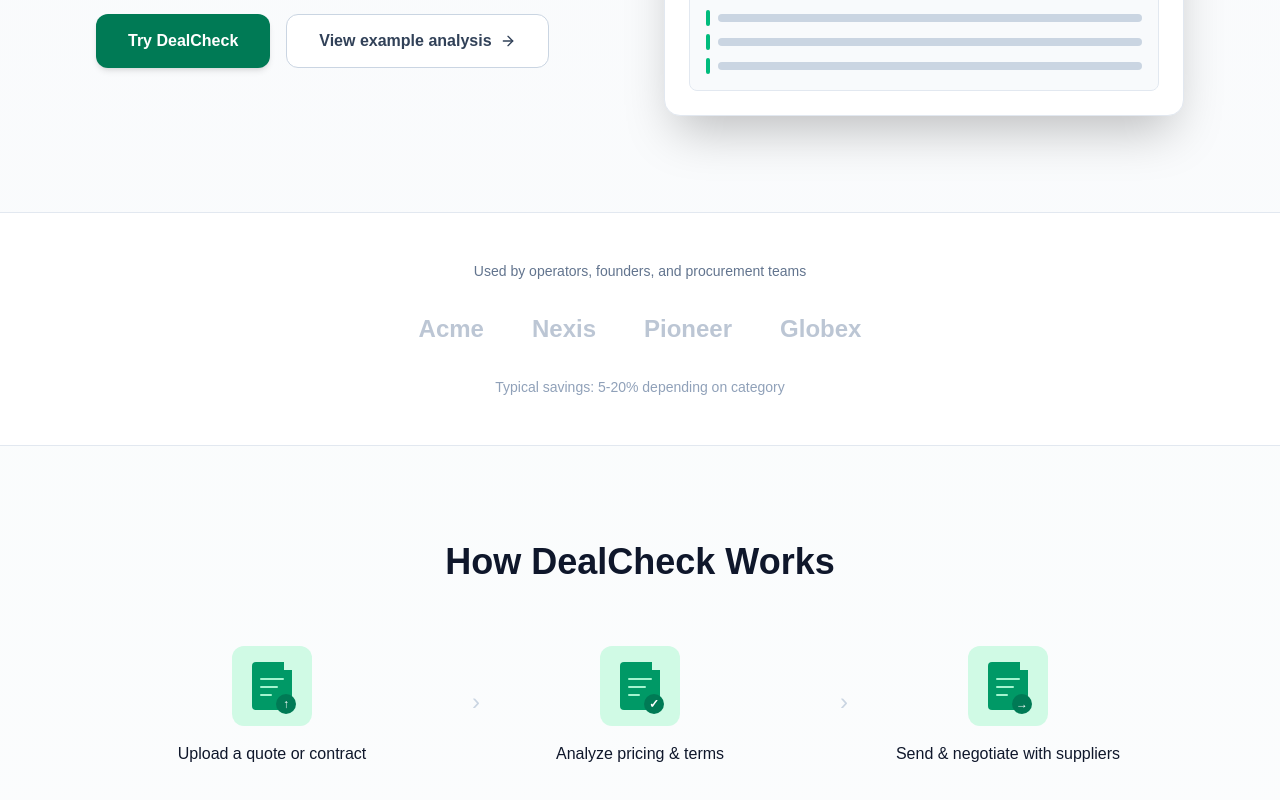
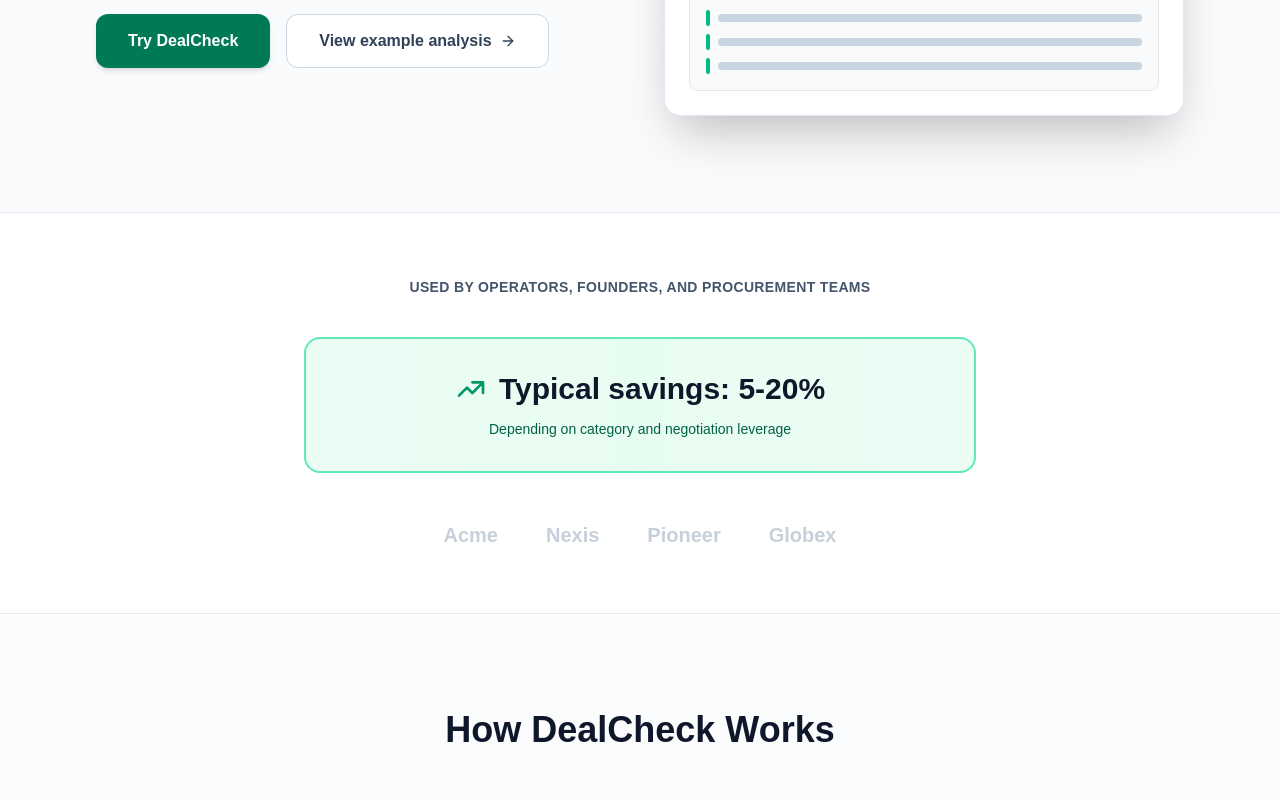
Before and after one commit to Boomchakalala/Dealcheck, a Next.js app: page / in a window 1280 px wide. Shown: the part 550-1350 px from the top of the page. Built offline with nearby package versions, Linux system fonts and the light colour scheme.

Commit message:
Sandbox autosave

```diff
--- a/src/app/page.tsx
+++ b/src/app/page.tsx
@@ -131,21 +131,34 @@
       </section>
 
       {/* Social Proof */}
-      <section className="bg-white border-y border-slate-200 py-12">
+      <section className="bg-white border-y border-slate-200 py-16">
         <div className="max-w-6xl mx-auto px-5 sm:px-8">
-          <p className="text-center text-sm text-slate-500 mb-8 font-medium">
+          <p className="text-center text-sm text-slate-600 mb-10 font-semibold uppercase tracking-wide">
             Used by operators, founders, and procurement teams
           </p>
-          <div className="flex flex-wrap items-center justify-center gap-12 opacity-60">
+
+          {/* Savings Banner */}
+          <div className="max-w-2xl mx-auto mb-12">
+            <div className="bg-gradient-to-r from-emerald-50 via-emerald-100/50 to-emerald-50 border-2 border-emerald-300 rounded-2xl p-8 text-center">
+              <div className="flex items-center justify-center gap-3 mb-3">
+                <svg className="w-8 h-8 text-emerald-600" fill="none" viewBox="0 0 24 24" stroke="currentColor">
+                  <path strokeLinecap="round" strokeLinejoin="round" strokeWidth={2} d="M13 7h8m0 0v8m0-8l-8 8-4-4-6 6" />
+                </svg>
+                <h3 className="text-3xl font-bold text-slate-900">Typical savings: 5-20%</h3>
+              </div>
+              <p className="text-sm text-emerald-800 font-medium">
+                Depending on category and negotiation leverage
+              </p>
+            </div>
+          </div>
+
+          <div className="flex flex-wrap items-center justify-center gap-12 opacity-50">
             {['Acme', 'Nexis', 'Pioneer', 'Globex'].map((company) => (
-              <div key={company} className="text-2xl font-bold text-slate-400">
+              <div key={company} className="text-xl font-bold text-slate-400">
                 {company}
               </div>
             ))}
           </div>
-          <p className="text-center text-sm text-slate-400 mt-8">
-            Typical savings: 5-20% depending on category
-          </p>
         </div>
       </section>
 
```
